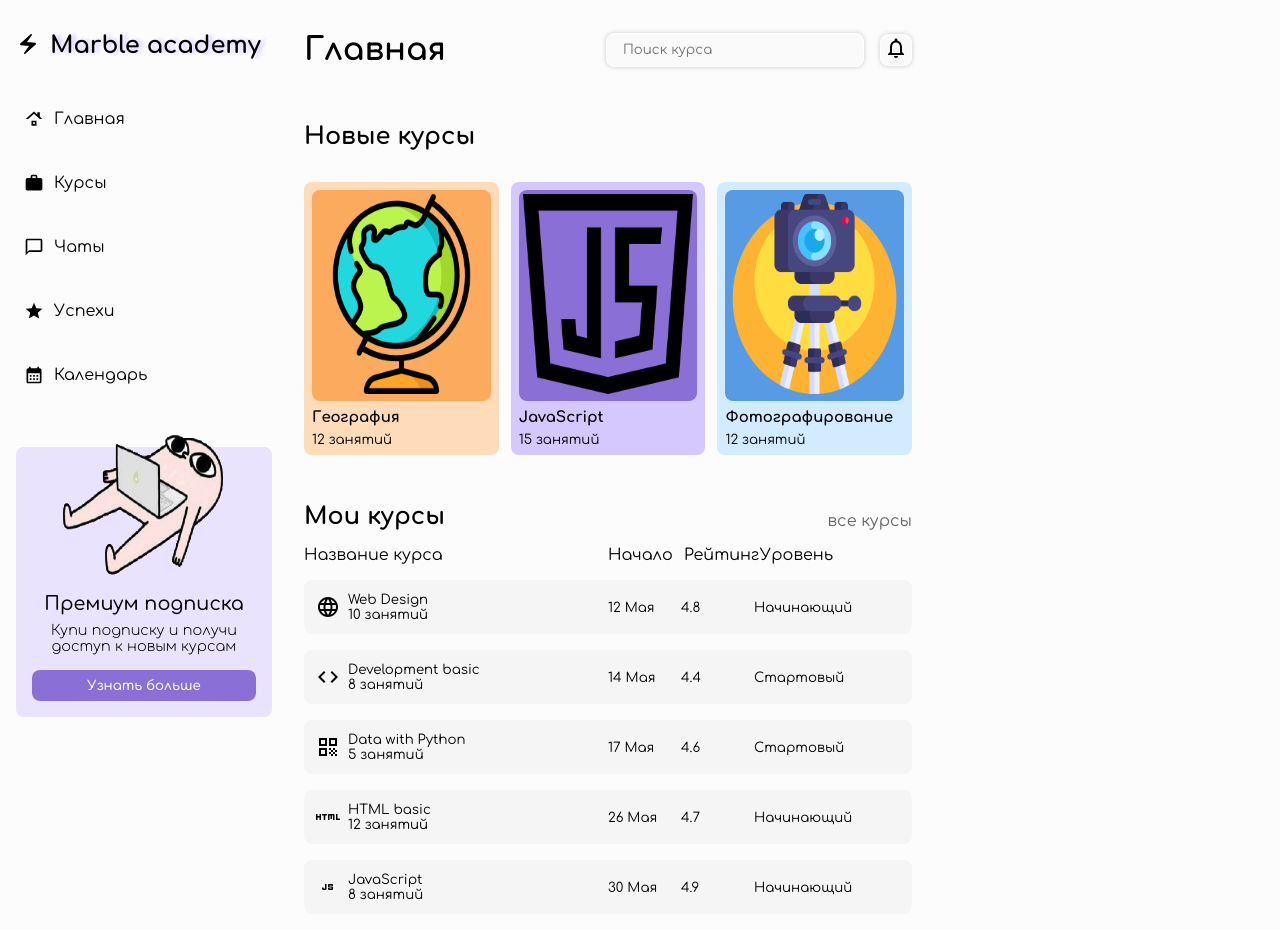
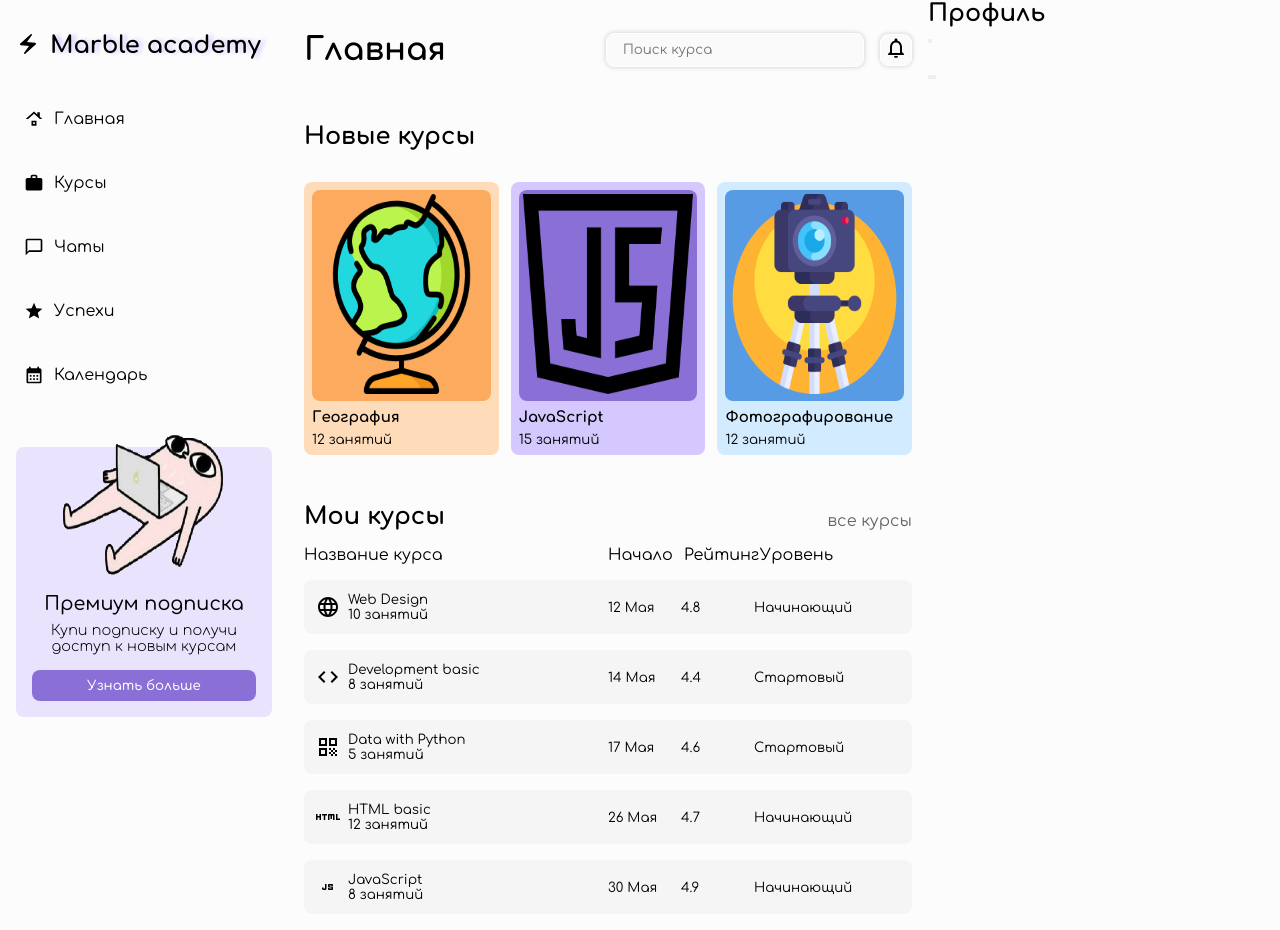
Before and after one commit to LeonG11/task-manager, a React (Create React App) app: page / in a window 1280 px wide. Built offline with nearby package versions, Linux system fonts and the light colour scheme.

Commit message:
Start profile

```diff
--- a/package.json
+++ b/package.json
@@ -11,6 +11,7 @@
     "@testing-library/react": "^13.3.0",
     "@testing-library/user-event": "^13.5.0",
     "react": "^18.2.0",
+    "react-calendar": "^3.7.0",
     "react-dom": "^18.2.0",
     "react-router-dom": "^6.3.0",
     "react-scripts": "5.0.1",
--- a/src/Component/Main.jsx
+++ b/src/Component/Main.jsx
@@ -1,12 +1,14 @@
 import React from "react";
 import Dashboard from "./dashboard";
 import Menu from "./Menu";
+import Profile from "./Profile";
 
 function Main() {
   return (
     <div className="pages">
       <Menu />
       <Dashboard />
+      <Profile />
     </div>
   );
 }
--- a/src/Component/Navlink.jsx
+++ b/src/Component/Navlink.jsx
@@ -1,9 +1,6 @@
-import React, { useState } from "react";
 import NotificationsNoneIcon from "@mui/icons-material/NotificationsNone";
-import SearchIcon from "@mui/icons-material/Search";
 
 export default function Navlink(props) {
-  const [defaultValueSearch, setDefaultValueSearch] = useState("Поиск");
   return (
     <div className="navlink">
       <h1 className="navlink__header">{props.name}</h1>
--- /dev/null
+++ b/src/Component/Profile.jsx
@@ -0,0 +1,24 @@
+import React from "react";
+
+export default function Profile() {
+  return (
+    <div>
+      <div>
+        <h2>Профиль</h2>
+        <button></button>
+      </div>
+      <div>
+        <img src="" alt="" />
+        <div></div>
+        <div></div>
+      </div>
+      <div>
+        <div>
+          <h1></h1>
+          <button></button>
+          <button></button>
+        </div>
+      </div>
+    </div>
+  );
+}
```
Also changed, not shown: 1 other file (tests, documents, lock files or other folders).
